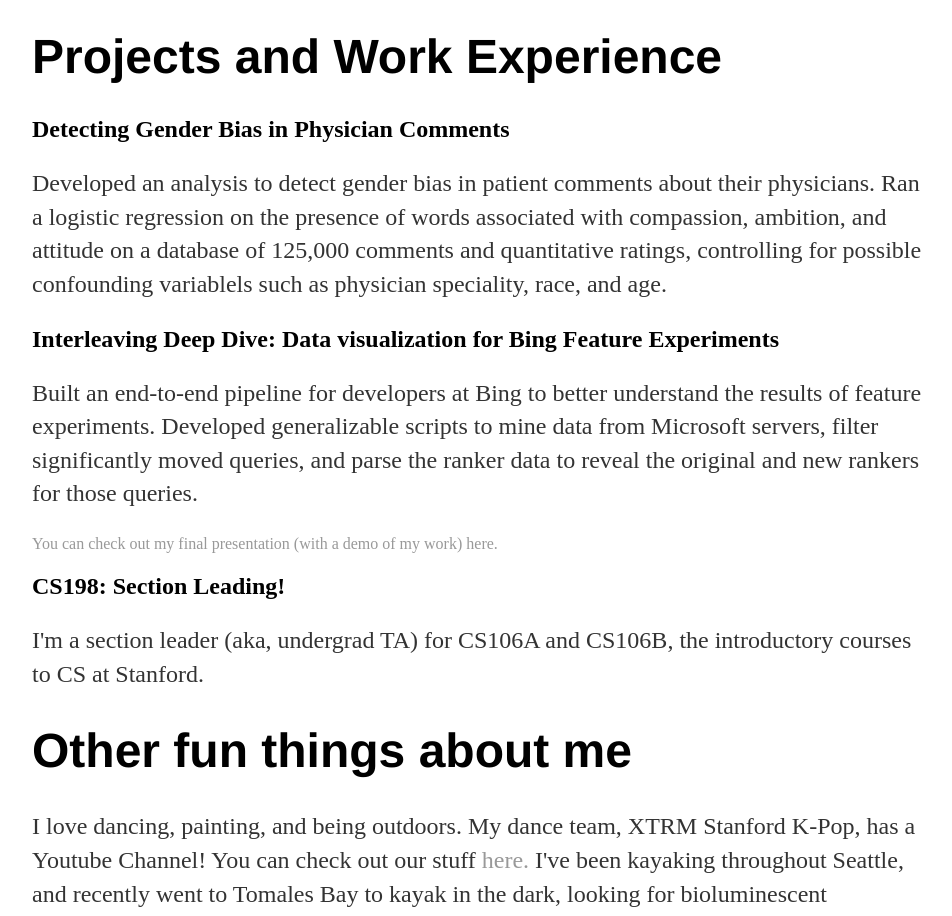
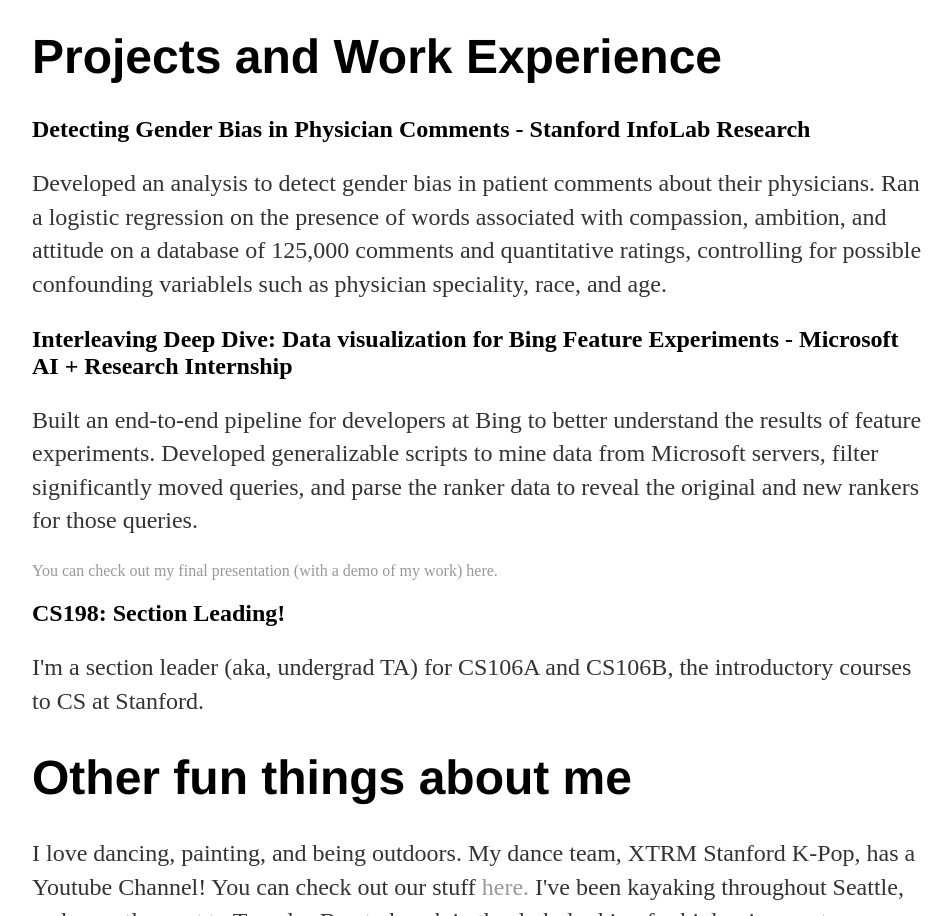
Before and after one commit to heidichen7/heidichen7.github.io, a plain HTML site: page index.html in a window 1280 px wide. Shown: the part 1148-2064 px from the top of the page, without its empty margins (160-1112 px from the left). Drawn offline with Linux system fonts and the light colour scheme.

Commit message:
Update index.html

```diff
--- a/index.html
+++ b/index.html
@@ -37,13 +37,13 @@
 
 			<h1> Projects and Work Experience</h1>
 
-			<h2> Detecting Gender Bias in Physician Comments </h2>
+			<h2> Detecting Gender Bias in Physician Comments - Stanford InfoLab Research </h2>
 			<p> Developed an analysis to detect gender bias in patient comments about their physicians. Ran a logistic regression on the presence of words associated with compassion,
 			ambition, and attitude on a database of 125,000 comments and quantitative ratings, controlling for possible confounding variablels such as physician speciality, race, and age. </p>
 <!-- 			<p> We discovered that female doctors were consistently described as more compassionate even when accounting for their field, ethnicity, and rank, but that compassion-related terms correlated with higher quantitative ratings. While perhaps unsurprising to the average reader, this has sweeping implications for medical education. A Stanford physician told me recently that if she were to recommend a student as an amazing technical surgeon, but also a “warm” doctor or “good teacher”, that student would almost certainly be rejected. The results of our study, however, quantitatively and definitively show that such qualities, traditionally associated with femininity, actually make for better doctors. We plan to publish our results recommending that medical school educators place more emphasis on compassionate bedside manner. </p> -->
 
 
-			<h2> Interleaving Deep Dive: Data visualization for Bing Feature Experiments </h2>
+			<h2> Interleaving Deep Dive: Data visualization for Bing Feature Experiments - Microsoft AI + Research Internship </h2>
 			<p> Built an end-to-end pipeline for developers at Bing to better understand the results of feature experiments. Developed generalizable scripts to mine data from Microsoft servers, filter significantly moved queries, and parse the ranker data to reveal the original and new rankers for those queries. </p>
 			<a href="https://docs.google.com/presentation/d/1_yOfHtiKQFxuThO-8OSl5sn6pzuKStlIIbidc7LGBiI/edit?usp=sharing"> You can check out my final presentation (with a demo of my work) here. </a>
 
```
